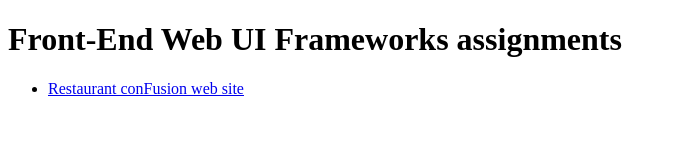
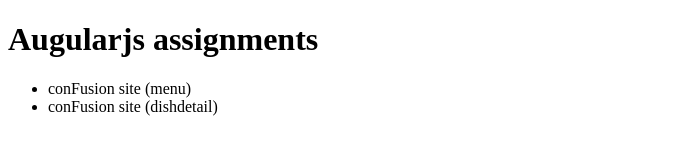
Before and after one commit to claudiazanetel/FSWD-angularjs, a plain HTML site: page index.html in a window 1280 px wide. Shown: the whole page, without its empty margins (0-677 px from the left). Drawn offline with Linux system fonts and the light colour scheme.

Commit message:
fixed assignment

```diff
--- a/index.html
+++ b/index.html
@@ -8,9 +8,10 @@
 		</style>
 	</head>
 	<body>
-		<h1>Front-End Web UI Frameworks assignments</h1>
+		<h1>Augularjs assignments</h1>
 		<ul>
-			<li><a href="/FSWD-web-ui-frameworks/conFusion/index.html">Restaurant conFusion web site</a></li>
+			<li><a href="/FSWD-angularjs/conFusion/app/menu.html"></a>conFusion site (menu)</li>
+			<li><a href="/FSWD-angularjs/conFusion/app/dishdetail.html"></a>conFusion site (dishdetail)</li>
 		</ul>
 	</body>
 </html>
```
